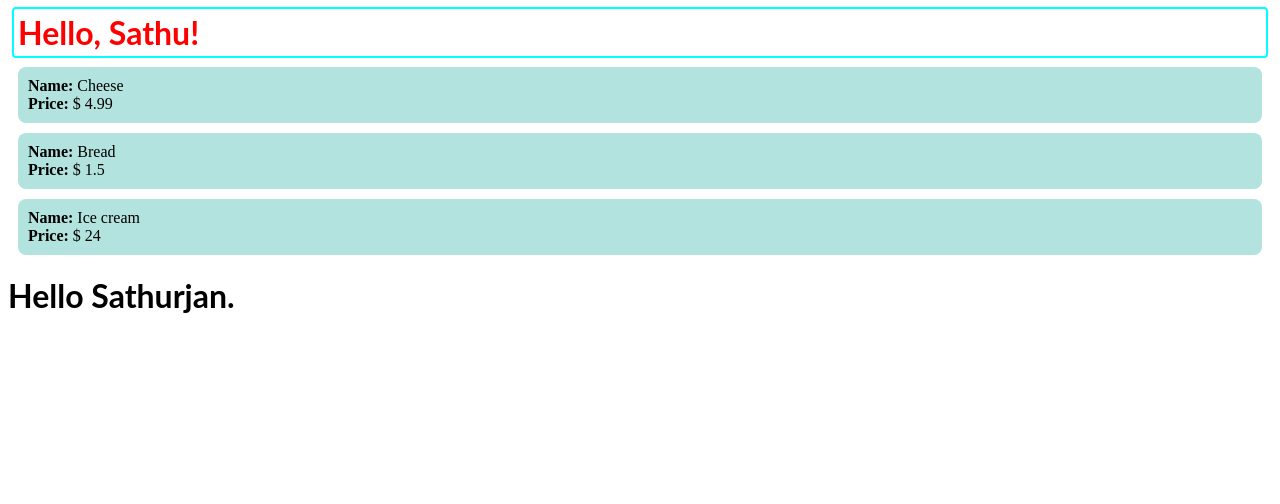
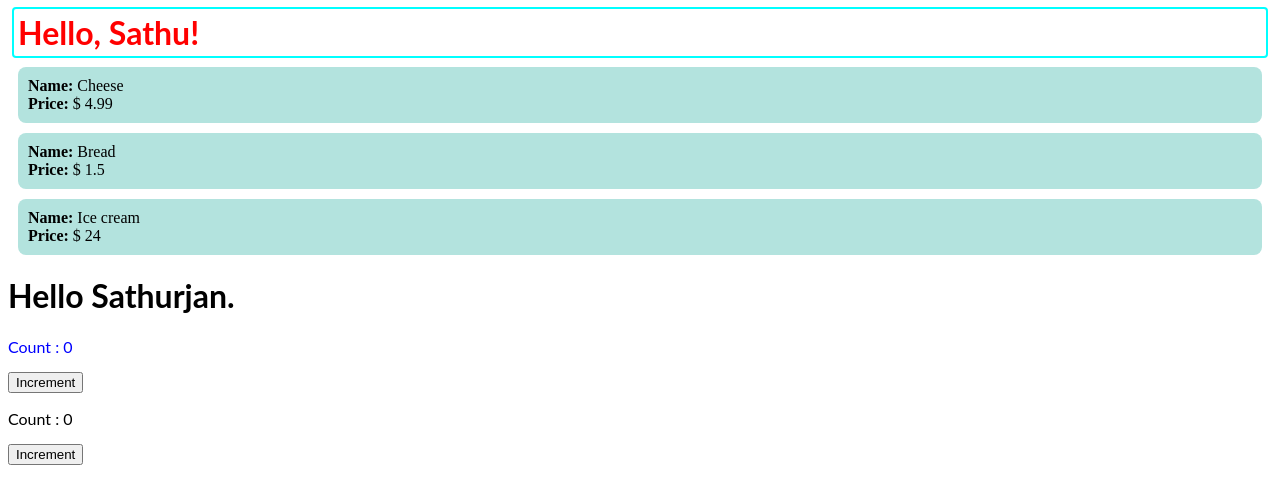
Before and after one commit to j-sathurjan/hello-react-example-ksq4cy, a React app: page / in a window 1280 px wide. Built offline with nearby package versions, Linux system fonts and the light colour scheme.

Commit message:
3 files modified

```diff
--- a/index.html
+++ b/index.html
@@ -1,4 +1,16 @@
-<div id="root"></div>
-<div id="list"></div>
-<div id="stateEx"></div>
-<div id="counterApp"></div>
+<!DOCTYPE html>
+<html lang="en">
+  <head>
+    <meta charset="UTF-8" />
+    <meta http-equiv="X-UA-Compatible" content="IE=edge" />
+    <meta name="viewport" content="width=device-width, initial-scale=1.0" />
+    <title>Sathu React Learning</title>
+  </head>
+  <body>
+    <div id="root"></div>
+    <div id="list"></div>
+    <div id="stateEx"></div>
+    <div id="counterApp"></div>
+    <div id="counterApp2"></div>
+  </body>
+</html>
--- a/index.js
+++ b/index.js
@@ -1,6 +1,7 @@
-import React from 'react';
+import React, { useState } from 'react';
 import ReactDOM from 'react-dom';
 import './style.css';
+
 let user = 'Sathu';
 
 ReactDOM.render(
@@ -45,16 +46,30 @@ class Counter extends React.Component {
     counter: 0,
   };
   increament = () => {
-    this.setState({
-      counter: this.state.counter + 1,
-    });
+    this.setState({ counter: this.state.counter + 1 });
   };
   render() {
-    return;
-    <div>
-      <h4>count App</h4>
-      <p>Count : {this.state.counter}</p>
-      <button>icreament</button>
-    </div>;
+    return (
+      <div>
+        <p class="count">Count : {this.state.counter}</p>
+        <button onClick={this.increament}>Increment</button>
+      </div>
+    );
   }
 }
+
+ReactDOM.render(<Counter />, document.getElementById('counterApp'));
+
+function CounterApp() {
+  const [counter, setCounter] = useState(0);
+  function increment() {
+    setCounter(counter + 1);
+  }
+  return (
+    <div>
+      <p>Count : {counter}</p>
+      <button onClick={increment}>Increment</button>
+    </div>
+  );
+}
+ReactDOM.render(<CounterApp />, document.getElementById('counterApp2'));
--- a/style.css
+++ b/style.css
@@ -16,3 +16,6 @@ p {
   padding: 10px;
   border-radius: 8px;
 }
+.count {
+  color: blue;
+}
```
